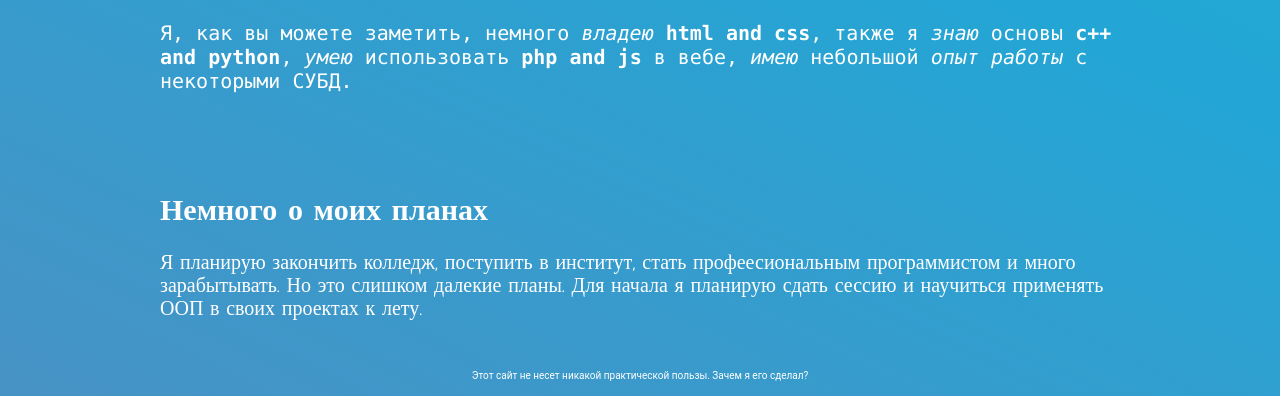
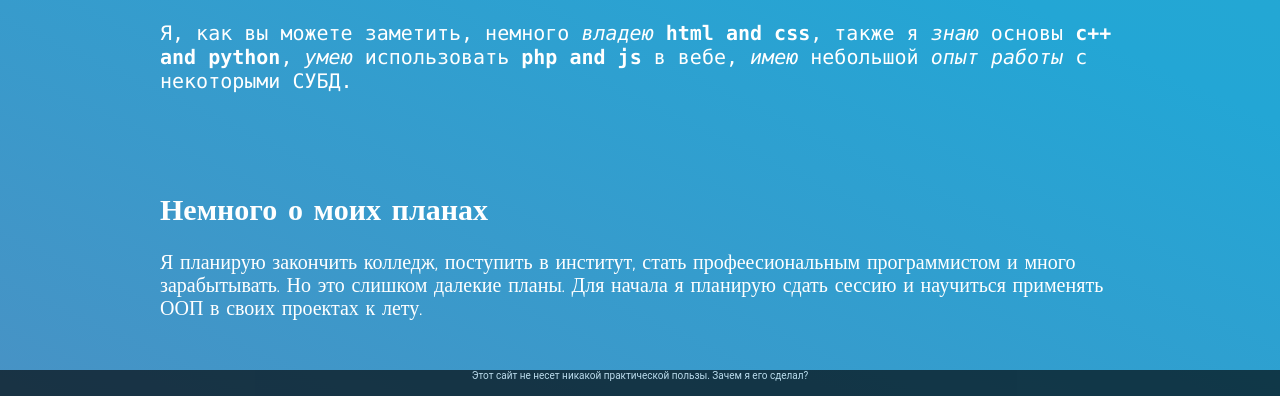
Before and after one commit to Dimonysys35/nikolasite1, a plain HTML site: page index.html in a window 1280 px wide. Shown: the part 532-928 px from the top of the page. Drawn offline with Linux system fonts and the light colour scheme.

Commit message:
Update style.css

```diff
--- a/style.css
+++ b/style.css
@@ -96,4 +96,6 @@ a:hover{
 	flex: 0 0 auto;
 	font-size:10px;
 	padding-bottom:15px;
+	background-color: #000;
+    	opacity: 0.65;
 }
```
